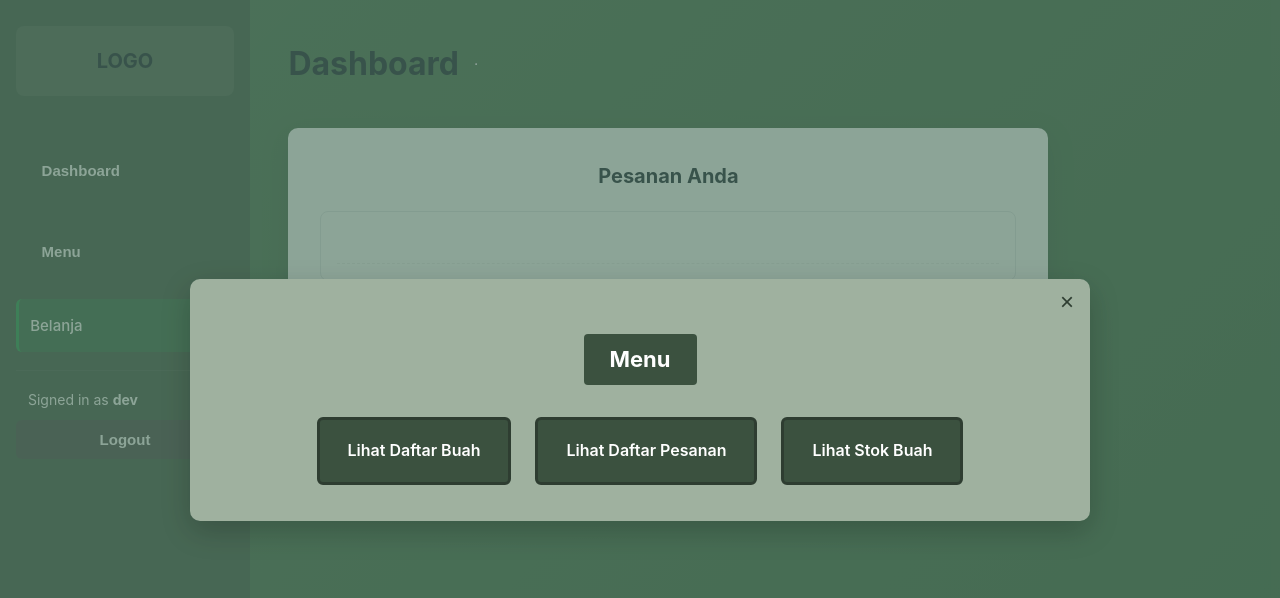
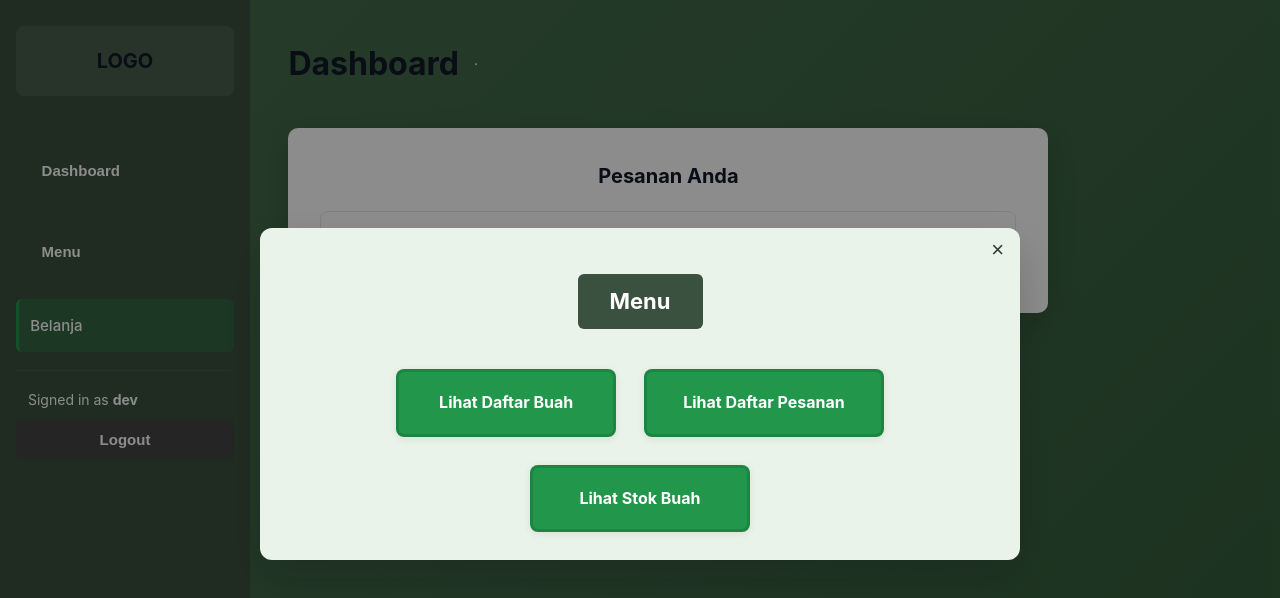
Before and after one commit to LAM2552/Website_Buah, a React (Vite) app: page /dashboard in a window 1280 px wide. Both pictures are taken after a click on the button "Menu". Shown: the top 598 px of the page. Built offline with nearby package versions, Linux system fonts and the light colour scheme.

Commit message:
ui(menu): improve menu overlay contrast, spacing and button sizes

```diff
--- a/src/components/MenuOverlay.css
+++ b/src/components/MenuOverlay.css
@@ -1,48 +1,60 @@
 .menu-overlay {
   position: fixed;
   inset: 0;
-  background: rgba(79,116,96,0.65);
+  background: rgba(0,0,0,0.45); /* darker overlay for better contrast */
   display: flex;
   align-items: center;
   justify-content: center;
   z-index: 1200;
+  padding: 24px;
 }
 .menu-panel {
-  background: #9fb19f;
-  padding: 36px 28px;
-  border-radius: 10px;
-  max-width: 900px;
-  width: 92%;
-  box-shadow: 0 10px 30px rgba(0,0,0,0.2);
+  background: #e9f3ea; /* light green panel */
+  padding: 28px 32px;
+  border-radius: 12px;
+  max-width: 760px;
+  width: 100%;
+  box-shadow: 0 18px 40px rgba(10,10,20,0.18);
   text-align: center;
   position: relative;
+  transform: translateY(-6px);
 }
 .menu-title {
   display: inline-block;
-  background: #3b513f;
+  background: var(--sidebar-bg);
   color: #fff;
-  padding: 8px 26px;
-  border-radius: 4px;
+  padding: 10px 32px;
+  border-radius: 6px;
   font-size: 22px;
-  margin-bottom: 18px;
+  font-weight: 700;
+  margin-bottom: 22px;
 }
 .menu-buttons{
   display:flex;
-  gap: 24px;
+  gap: 28px;
   justify-content: center;
-  margin-top: 14px;
+  margin-top: 18px;
   flex-wrap: wrap;
 }
 .menu-large-button{
-  background: #3b513f;
+  background: var(--accent-green);
   color: #fff;
-  padding: 18px 28px;
+  padding: 18px 36px;
   text-decoration: none;
   display: inline-block;
-  border-radius: 6px;
-  border: 3px solid #2e3d31;
-  min-width: 180px;
-  font-weight: 600;
+  border-radius: 8px;
+  border: 3px solid rgba(0,0,0,0.12);
+  min-width: 220px;
+  font-weight: 700;
+  font-size: 16px;
+  box-shadow: var(--shadow-sm);
+  transition: transform .15s ease, box-shadow .15s ease;
 }
-.menu-large-button:hover{ transform: translateY(-3px); }
-.menu-close{ position:absolute; right:10px; top:8px; background:none; border:0; font-size:24px; color:#2e3d31; cursor:pointer }
+.menu-large-button:hover{ transform: translateY(-4px); box-shadow: 0 10px 30px rgba(10,10,20,0.12) }
+.menu-close{ position:absolute; right:10px; top:8px; background:none; border:0; font-size:22px; color:#2e3d31; cursor:pointer }
+
+@media (max-width:640px){
+  .menu-panel{ padding: 20px; }
+  .menu-large-button{ min-width: 160px; padding: 14px 20px; font-size:15px }
+  .menu-title{ font-size:18px; padding:8px 20px }
+}
```
